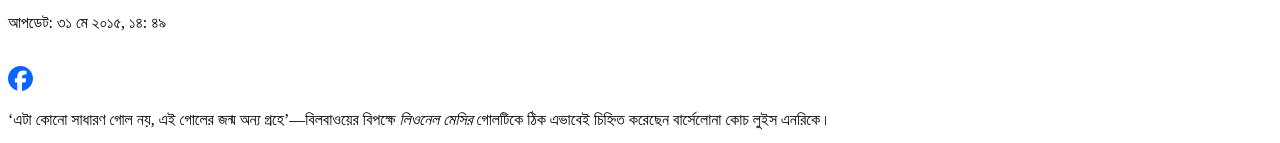
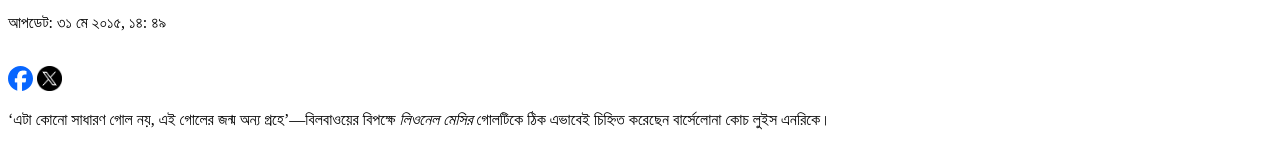
Before and after one commit to MMSFarsi/creative_first_home_work, a plain HTML site: page index.html in a window 1280 px wide. Shown: the part 322-465 px from the top of the page. Drawn offline with Linux system fonts and the light colour scheme.

Commit message:
Update index.html

```diff
--- a/index.html
+++ b/index.html
@@ -14,7 +14,7 @@
     <div>
         <a href="https://www.facebook.com/sharer.php?u=https%3A%2F%2Fwww.prothomalo.com%2Fsports%2Ffootball%2F%25E0%25A6%2595%25E0%25A7%2587%25E0%25A6%2589-%25E0%25A6%25AC%25E0%25A6%25B2%25E0%25A6%259B%25E0%25A7%2587%25E0%25A6%25A8-%25E2%2580%2598%25E0%25A6%2585%25E0%25A6%25A8%25E0%25A7%258D%25E0%25A6%25AF-%25E0%25A6%2597%25E0%25A7%258D%25E0%25A6%25B0%25E0%25A6%25B9%25E0%25A7%2587%25E0%25A6%25B0-%25E0%25A6%2597%25E0%25A7%2587%25E0%25A6%25BE%25E0%25A6%25B2%25E2%2580%2599-%25E0%25A6%2595%25E0%25A7%2587%25E0%25A6%2589-%25E2%2580%2598%25E0%25A6%2587%25E0%25A6%25A4%25E0%25A6%25BF%25E0%25A6%25B9%25E0%25A6%25BE%25E0%25A6%25B8-%25E0%25A6%25B8%25E0%25A7%2587%25E0%25A6%25B0%25E0%25A6%25BE%25E2%2580%2599"><img src="/images/facevoob logo.svg" width="25px" alt=""></a>
 
-        <span><a href="https://twitter.com/intent/tweet?url=https%3A%2F%2Fwww.prothomalo.com%2Fsports%2Ffootball%2F%25E0%25A6%2595%25E0%25A7%2587%25E0%25A6%2589-%25E0%25A6%25AC%25E0%25A6%25B2%25E0%25A6%259B%25E0%25A7%2587%25E0%25A6%25A8-%25E2%2580%2598%25E0%25A6%2585%25E0%25A6%25A8%25E0%25A7%258D%25E0%25A6%25AF-%25E0%25A6%2597%25E0%25A7%258D%25E0%25A6%25B0%25E0%25A6%25B9%25E0%25A7%2587%25E0%25A6%25B0-%25E0%25A6%2597%25E0%25A7%2587%25E0%25A6%25BE%25E0%25A6%25B2%25E2%2580%2599-%25E0%25A6%2595%25E0%25A7%2587%25E0%25A6%2589-%25E2%2580%2598%25E0%25A6%2587%25E0%25A6%25A4%25E0%25A6%25BF%25E0%25A6%25B9%25E0%25A6%25BE%25E0%25A6%25B8-%25E0%25A6%25B8%25E0%25A7%2587%25E0%25A6%25B0%25E0%25A6%25BE%25E2%2580%2599&text=%E0%A6%95%E0%A7%87%E0%A6%89%20%E0%A6%AC%E0%A6%B2%E0%A6%9B%E0%A7%87%E0%A6%A8%20%27%E0%A6%85%E0%A6%A8%E0%A7%8D%E0%A6%AF%20%E0%A6%97%E0%A7%8D%E0%A6%B0%E0%A6%B9%E0%A7%87%E0%A6%B0%20%E0%A6%97%E0%A7%87%E0%A6%BE%E0%A6%B2%27%2C%20%E0%A6%95%E0%A7%87%E0%A6%89%20%27%E0%A6%87%E0%A6%A4%E0%A6%BF%E0%A6%B9%E0%A6%BE%E0%A6%B8%20%E0%A6%B8%E0%A7%87%E0%A6%B0%E0%A6%BE%27&hashtags="><img src="/images/twitter logo.png" width="25px" alt=""></a></span>
+        <span><a href="https://twitter.com/intent/tweet?url=https%3A%2F%2Fwww.prothomalo.com%2Fsports%2Ffootball%2F%25E0%25A6%2595%25E0%25A7%2587%25E0%25A6%2589-%25E0%25A6%25AC%25E0%25A6%25B2%25E0%25A6%259B%25E0%25A7%2587%25E0%25A6%25A8-%25E2%2580%2598%25E0%25A6%2585%25E0%25A6%25A8%25E0%25A7%258D%25E0%25A6%25AF-%25E0%25A6%2597%25E0%25A7%258D%25E0%25A6%25B0%25E0%25A6%25B9%25E0%25A7%2587%25E0%25A6%25B0-%25E0%25A6%2597%25E0%25A7%2587%25E0%25A6%25BE%25E0%25A6%25B2%25E2%2580%2599-%25E0%25A6%2595%25E0%25A7%2587%25E0%25A6%2589-%25E2%2580%2598%25E0%25A6%2587%25E0%25A6%25A4%25E0%25A6%25BF%25E0%25A6%25B9%25E0%25A6%25BE%25E0%25A6%25B8-%25E0%25A6%25B8%25E0%25A7%2587%25E0%25A6%25B0%25E0%25A6%25BE%25E2%2580%2599&text=%E0%A6%95%E0%A7%87%E0%A6%89%20%E0%A6%AC%E0%A6%B2%E0%A6%9B%E0%A7%87%E0%A6%A8%20%27%E0%A6%85%E0%A6%A8%E0%A7%8D%E0%A6%AF%20%E0%A6%97%E0%A7%8D%E0%A6%B0%E0%A6%B9%E0%A7%87%E0%A6%B0%20%E0%A6%97%E0%A7%87%E0%A6%BE%E0%A6%B2%27%2C%20%E0%A6%95%E0%A7%87%E0%A6%89%20%27%E0%A6%87%E0%A6%A4%E0%A6%BF%E0%A6%B9%E0%A6%BE%E0%A6%B8%20%E0%A6%B8%E0%A7%87%E0%A6%B0%E0%A6%BE%27&hashtags="><img src="/images/twitter.png" width="25px" alt=""></a></span>
 
     </div>
 
```
